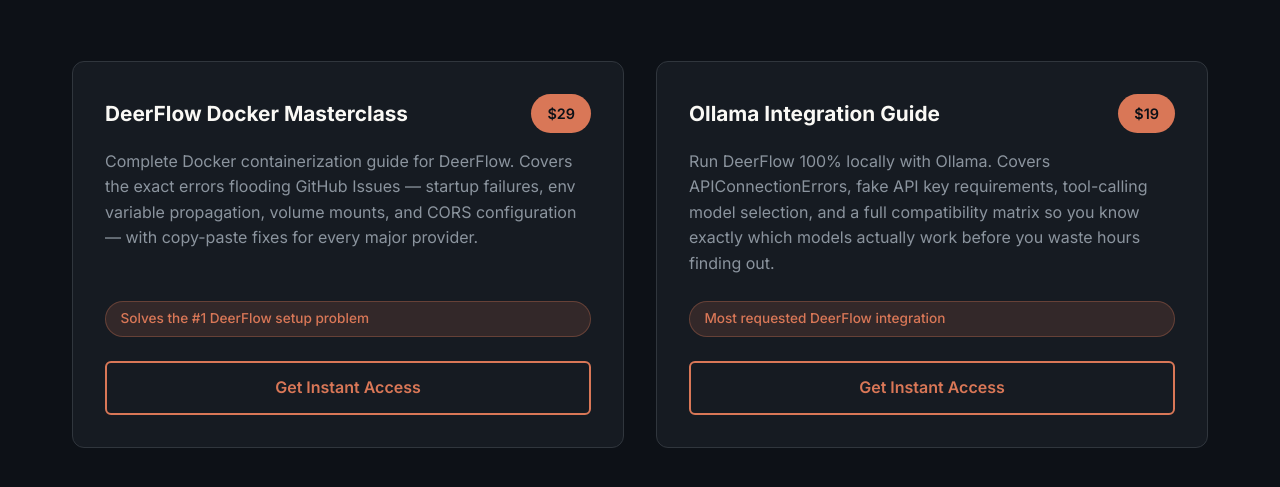
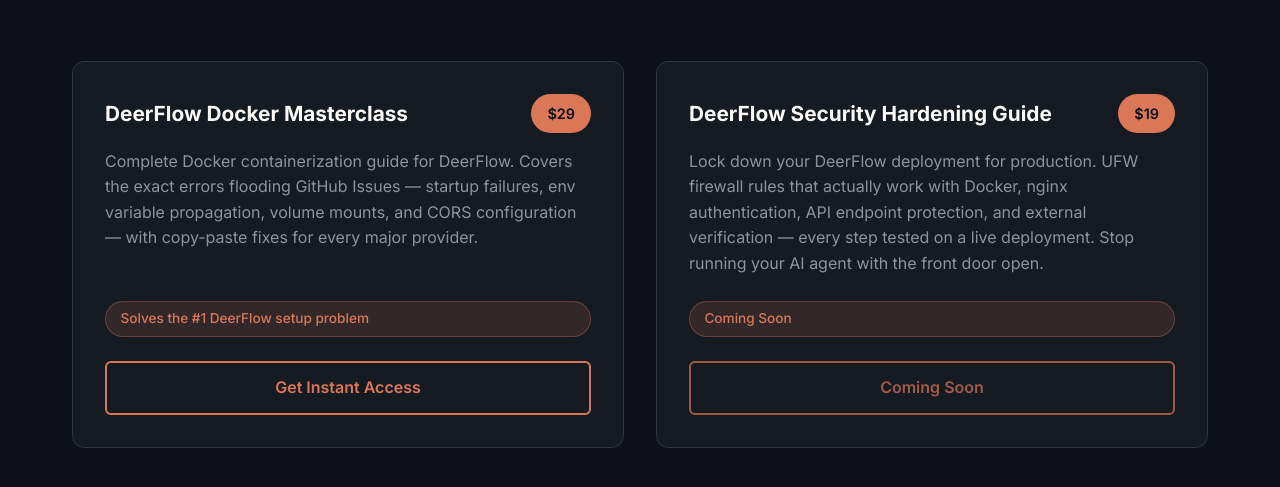
Before and after one commit to deerforge/deerforge-marketplace, a website: page index.html in a window 1280 px wide. Shown: the part 799-1286 px from the top of the page. Drawn offline with Linux system fonts and the light colour scheme.

Commit message:
Replace Ollama Integration Guide with DeerFlow Security Hardening Guide

```diff
--- a/index.html
+++ b/index.html
@@ -624,16 +624,14 @@
 
             <div class="product-card">
                 <div class="product-header">
-                    <h3 class="product-title">Ollama Integration Guide</h3>
+                    <h3 class="product-title">DeerFlow Security Hardening Guide</h3>
                     <span class="product-price">$19</span>
                 </div>
                 <p class="product-description">
-                    Run DeerFlow 100% locally with Ollama. Covers APIConnectionErrors, fake API key requirements,
-                    tool-calling model selection, and a full compatibility matrix so you know exactly
-                    which models actually work before you waste hours finding out.
+                    Lock down your DeerFlow deployment for production. UFW firewall rules that actually work with Docker, nginx authentication, API endpoint protection, and external verification — every step tested on a live deployment. Stop running your AI agent with the front door open.
                 </p>
-                <span class="product-badge">Most requested DeerFlow integration</span>
-                <a href="https://buy.stripe.com/cNifZh2vCdlz5e97ee0Ba01" class="product-cta">Get Instant Access</a>
+                <span class="product-badge">Coming Soon</span>
+                <div class="product-cta" style="cursor: default; opacity: 0.7;">Coming Soon</div>
             </div>
 
         </div>
```
